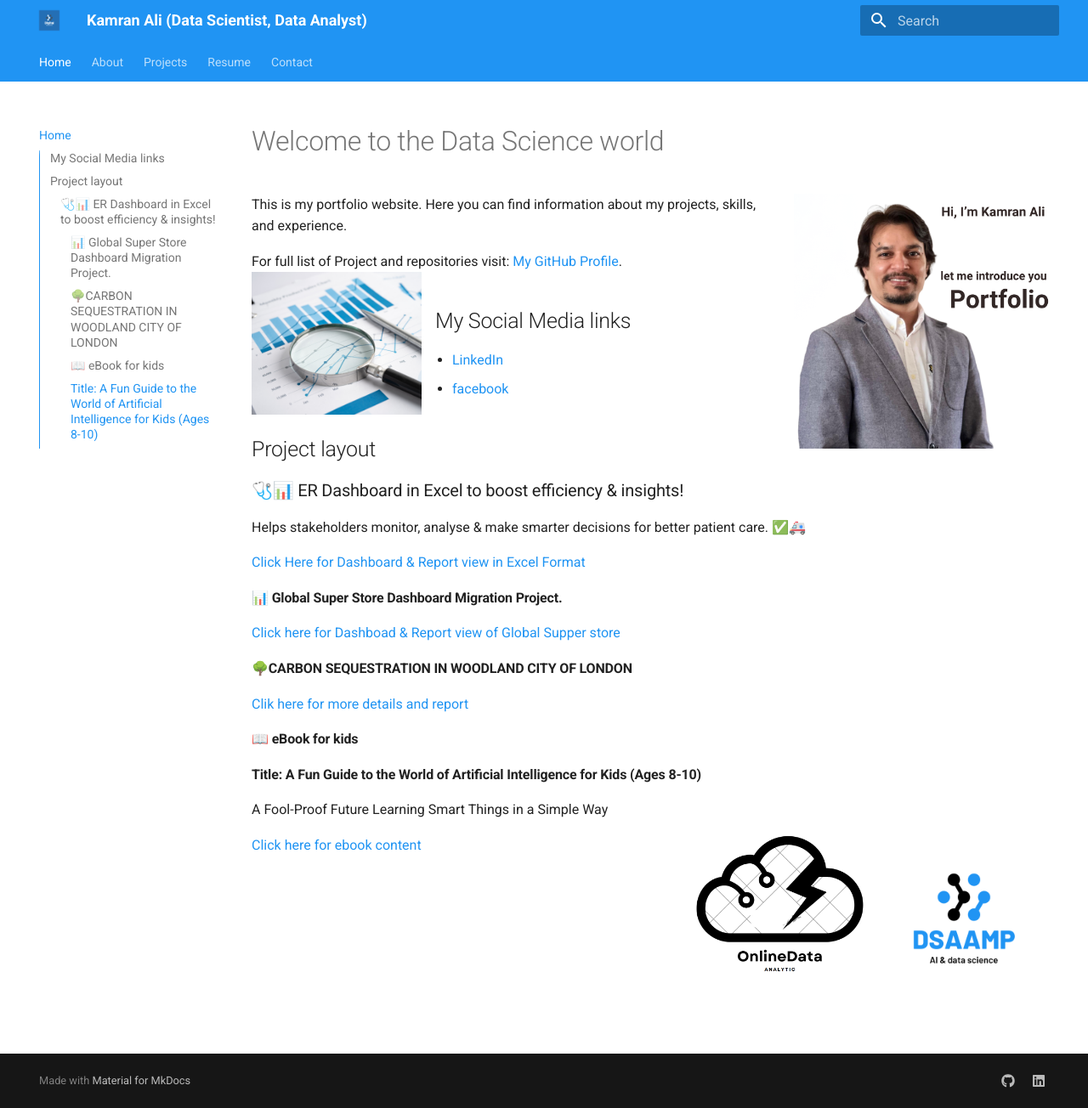
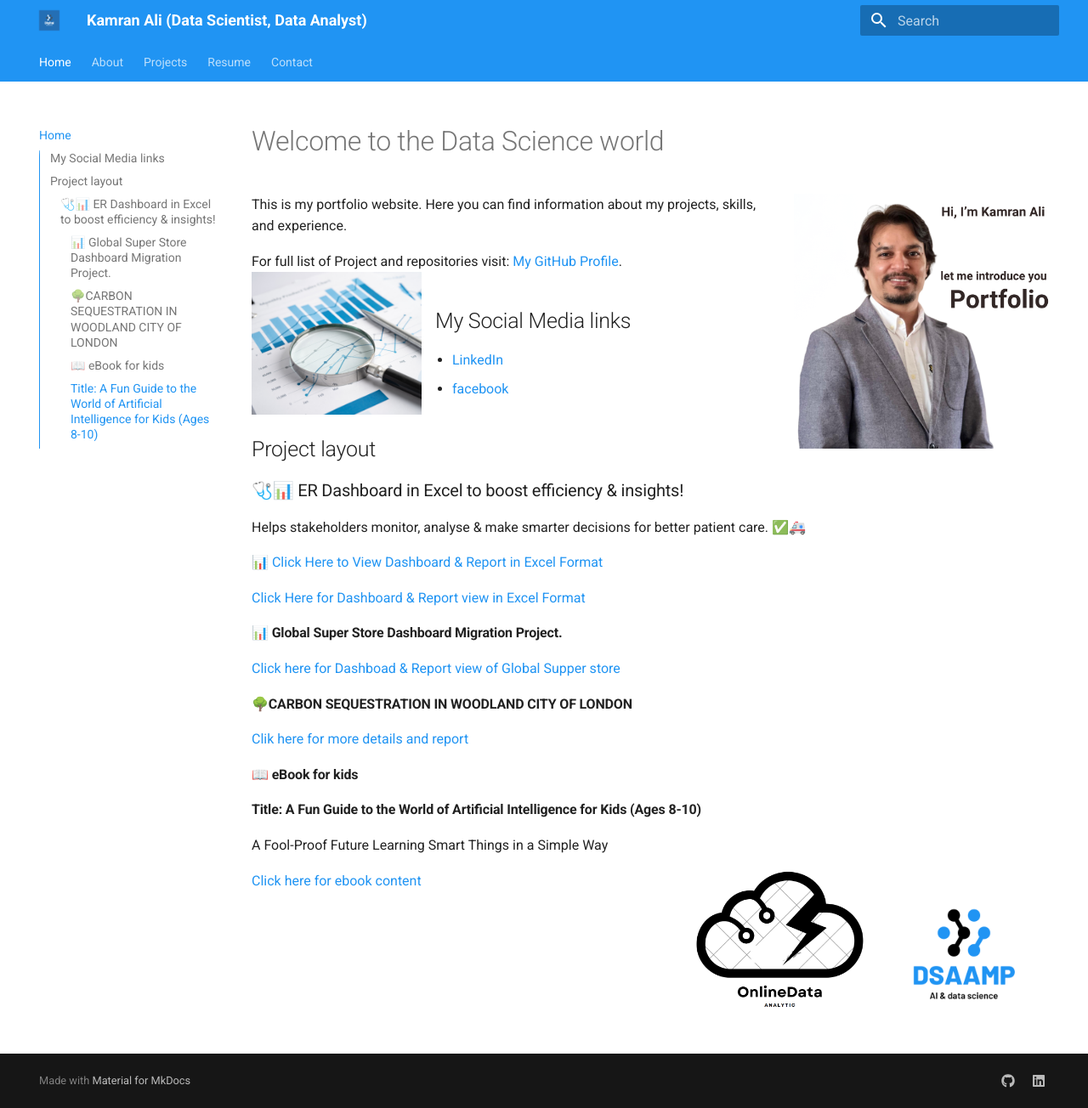
Before and after one commit to alicamran/Kamran_portfolio, an MkDocs documentation site: the page built from docs/index.md, in a window 1280 px wide and 1304 px high. Shown: the whole window at 85% size. Built offline with MkDocs 1.6.1 and Material for MkDocs 9.7.7, drawn with Linux system fonts in a browser that asks for light colours.

Commit message:
Update index.md

```diff
--- a/docs/index.md
+++ b/docs/index.md
@@ -14,7 +14,9 @@ For full list of Project and repositories visit: [My GitHub Profile](https://git
 ### 🩺📊 ER Dashboard in Excel to boost efficiency & insights!
 Helps stakeholders monitor, analyse & make smarter decisions for better patient care. ✅🚑
 
-[Click Here for Dashboard & Report view in Excel Format](/assets/Hoptial_project.xlsx)
+[📊 Click Here to View Dashboard & Report in Excel Format](./assets/Hoptial_project.xlsx)
+
+[Click Here for Dashboard & Report view in Excel Format](./assets/Hoptial_project.xlsx)
 
 #### 📊 Global Super Store Dashboard Migration Project.
 
```
